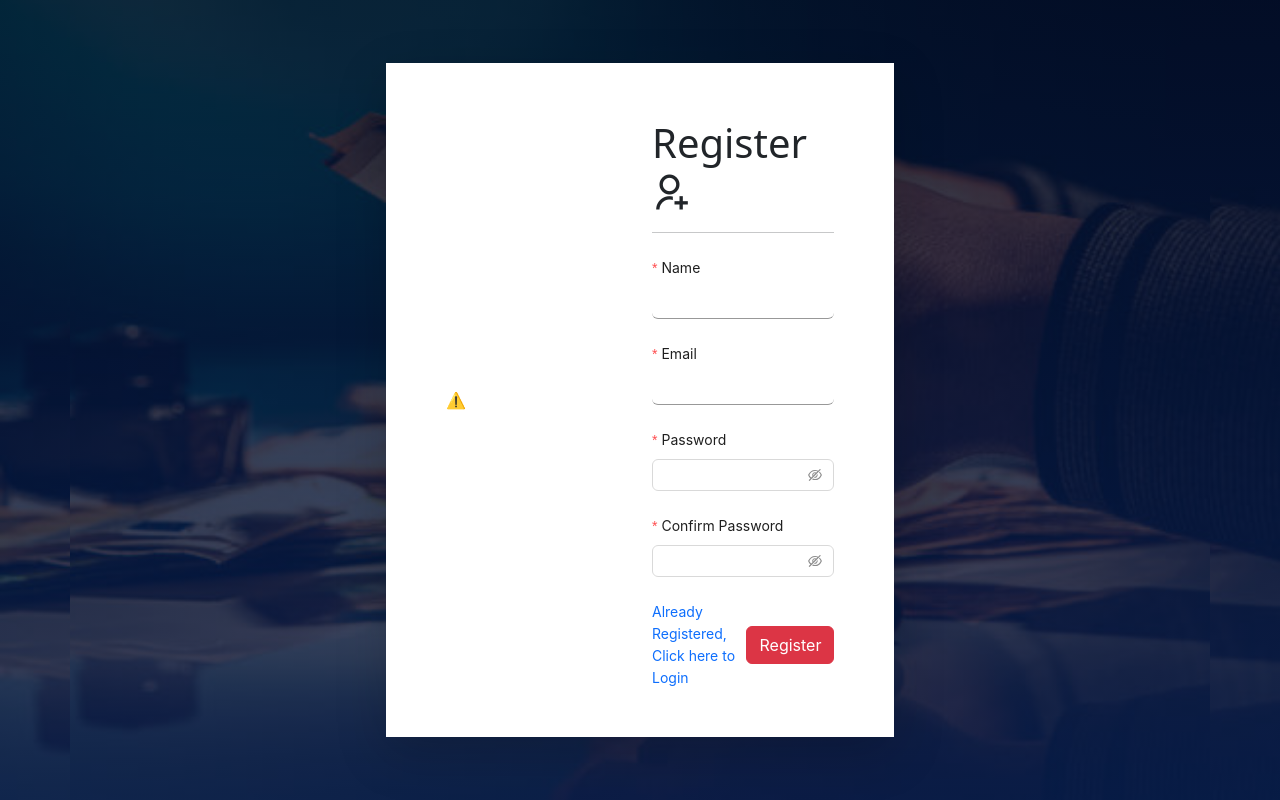
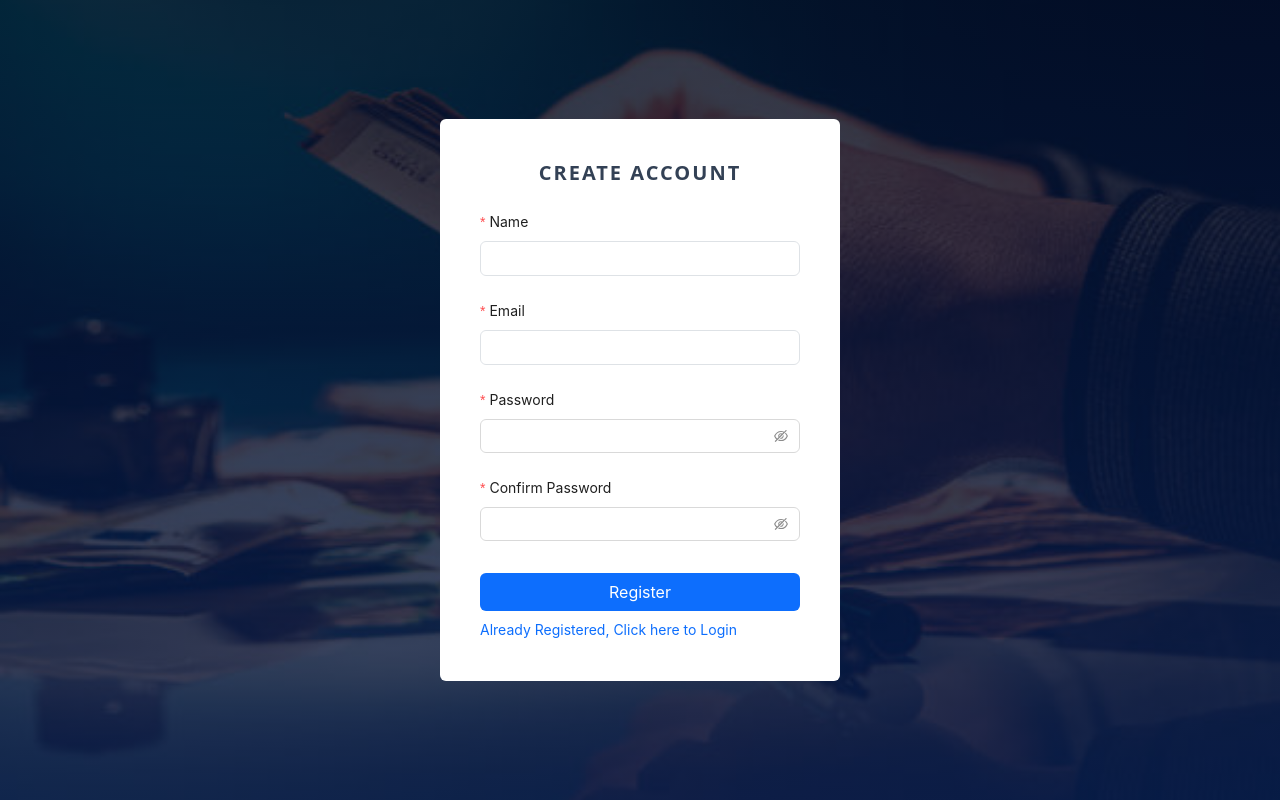
Before and after one commit to hanad124/expense-tracker, a React (Create React App) app in the folder frontend/: page /register in a window 1280 px wide. Built offline with nearby package versions, Linux system fonts and the light colour scheme; no server answers.

Commit message:
(style): Updated & changed Register page UI.

```diff
--- a/frontend/src/pages/Login.js
+++ b/frontend/src/pages/Login.js
@@ -39,16 +39,17 @@ function Login() {
     }
   };
   return (
-    <div className="md:p-5 pd-1  " data-aos="fade-up">
+    <div className="md:p-5  " data-aos="fade-up">
       <div className=" w-full flex justify-center">
         <div className="bg-white max-w-fit p-10 rounded-md">
           <div data-aos="" className="">
-            <h1 className="flex items-center text-center gap-2 ">
-              <HiOutlineCreditCard className="text-3xl text-slate-700" />
-              <span className="md:text-2xl font-bold text-slate-700 tracking-widest">
-                EXPENSE TRACKER
-              </span>
-            </h1>
+            {/* <h1 className="flex items-center text-center gap-2 "> */}
+            {/* <HiOutlineCreditCard className="text-3xl text-slate-700" /> */}
+            <p className="text-2xl font-bold text-slate-700 tracking-widest uppercase">
+              {/* EXPENSE TRACKER */}
+              login
+            </p>
+            {/* </h1> */}
             <h1 className="text-xl text-left font-bold text-slate-600 mt-4 tracking-widest">
               Welcome Back 👋
             </h1>
@@ -71,7 +72,7 @@ function Login() {
               ]}
             >
               <Input
-                className="border focus:border-blue-600 py-[7px] "
+                className="border focus:border-blue-600 py-[7px] w-full md:min-w-80 h-full  "
                 placeholder="email@gmail.com"
               />
             </Form.Item>
@@ -86,7 +87,7 @@ function Login() {
               ]}
             >
               <Input.Password
-                className=" py-[7px] "
+                className=" py-[7px] w-full md:min-w-80 h-full "
                 placeholder="* * * * * *"
               />
             </Form.Item>{" "}
--- a/frontend/src/pages/Register.js
+++ b/frontend/src/pages/Register.js
@@ -1,104 +1,128 @@
-import React from 'react'
-import {Container, Row, Col} from 'react-bootstrap'
-import {Form, Input, message} from 'antd'
-import {Link, useNavigate} from 'react-router-dom'
-import { registerUser } from '../apicalls/users';
+import React from "react";
+import { Container, Row, Col } from "react-bootstrap";
+import { Form, Input, message } from "antd";
+import { Link, useNavigate } from "react-router-dom";
+import { registerUser } from "../apicalls/users";
+import { HiOutlineCreditCard } from "react-icons/hi";
 
 function Register() {
   const navigate = useNavigate();
   const validateMessages = {
-        required: '${label} is required!',
+    required: "${label} is required!",
     types: {
-          email: 'Entered ${label} is not a valid email!',
+      email: "Entered ${label} is not a valid email!",
     },
   };
-  const onFinish = async(values) => {
+  const onFinish = async (values) => {
     const userObj = {
       name: values.name,
       email: values.email,
       password: values.password,
-     }
-     try{
-       if(values.password===values.confirmPassword){
-        message.loading("Registering New User...",0.5)
+    };
+    try {
+      if (values.password === values.confirmPassword) {
+        message.loading("Registering New User...", 0.5);
         const response = await registerUser(userObj);
-        if(response.success){
-            setTimeout(()=>{
+        if (response.success) {
+          setTimeout(() => {
             message.success(response.message);
             navigate("/login");
-            },500)
+          }, 500);
+        } else {
+          setTimeout(() => {
+            message.error(response.message);
+          }, 500);
         }
-        else{
-            setTimeout(()=>{
-                message.error(response.message);
-            },500)
+      } else {
+        setTimeout(() => {
+          message.error("Entered Passwords don't match.");
+        }, 500);
       }
+    } catch (error) {
+      setTimeout(() => {
+        message.error(error.message);
+      }, 500);
     }
-       else{
-        setTimeout(()=>{
-            message.error("Entered Passwords don't match.");
-        },500)
-       }
-     }
-     catch(error){
-        setTimeout(()=>{
-            message.error(error.message);
-        },500)
-     }
-  }
+  };
   return (
-    <Container className='p-5 register' data-aos="fade-up">
-       <Row className='d-flex justify-content-center align-items-center shadow-lg p-5 bg-white' data-aos="fade-down">
-        <Col md={6}>
-         <div data-aos="fade-up">
-         {/* <lottie-player src="https://assets7.lottiefiles.com/packages/lf20_cohxzcyi.json"  background="transparent"  speed="1"  style={{width:"80%",height:"80%"}}  loop  autoplay></lottie-player> */}
-         <lottie-player src="https://assets4.lottiefiles.com/packages/lf20_yqyt4zdn.json"  background="transparent"  speed="1"  style={{width:"80%",height:"80%"}}  loop  autoplay></lottie-player>
+    <Container className=" md:p-5" data-aos="fade-up">
+      <div data-aos="fade-down" className=" w-full flex justify-center">
+        <div className="bg-white max-w-fit p-10 rounded-md">
+          <div data-aos="" className="">
+            <p className="text-2xl md:text-xl text-center font-bold text-slate-700 tracking-widest uppercase px-3">
+              create account
+            </p>
           </div>
-        </Col>
-        <Col md={6}>
-            <div data-aos="fade-up" className='mt-2'>
-            <h1>Register <i className="ri-user-add-line"></i></h1>
-            <hr/>
-            </div>
-            <Form layout="vertical" className='mt-4' onFinish={onFinish} validateMessages={validateMessages}>
-                <Form.Item label="Name" name="name" data-aos="fade-up" rules={[{
-                  required: true,
-                 },
-                ]}>
-                    <Input/>
-                </Form.Item>
-                <Form.Item label="Email" name="email" data-aos="fade-up" rules={[{
-                  required: true,
-                  type: 'email'
-                 },
-                ]}>
-                    <Input />
-                </Form.Item>
-                <Form.Item label="Password" name="password" data-aos="fade-up"
-                 rules={[{
+          <Form
+            layout="vertical"
+            className="mt-4"
+            onFinish={onFinish}
+            validateMessages={validateMessages}
+          >
+            <Form.Item
+              label="Name"
+              name="name"
+              data-aos="fade-up"
+              className=""
+              rules={[
+                {
                   required: true,
                 },
               ]}
             >
-                    <Input.Password/>
+              <Input className="w-full md:min-w-80 h-full border py-2 " />
             </Form.Item>
-                <Form.Item label="Confirm Password" name="confirmPassword" data-aos="fade-up"
-                 rules={[{
+            <Form.Item
+              label="Email"
+              name="email"
+              data-aos="fade-up"
+              rules={[
+                {
+                  required: true,
+                  type: "email",
+                },
+              ]}
+            >
+              <Input className="w-full md:min-w-80 h-full border py-2 " />
+            </Form.Item>
+            <Form.Item
+              label="Password"
+              name="password"
+              data-aos="fade-up"
+              rules={[
+                {
                   required: true,
                 },
               ]}
             >
-                    <Input.Password/>
+              <Input.Password className="w-full md:min-w-80 h-full py-[5px]" />
             </Form.Item>
-                <div className='d-flex justify-content-between align-items-center' data-aos="fade-up">
+            <Form.Item
+              label="Confirm Password"
+              name="confirmPassword"
+              data-aos="fade-up"
+              rules={[
+                {
+                  required: true,
+                },
+              ]}
+            >
+              <Input.Password className="w-full md:min-w-80 h-full py-[5px]" />
+            </Form.Item>{" "}
+            <button
+              className="primary btn bg-primary text-white w-full mt-2"
+              type="submit"
+            >
+              Register
+            </button>
+            <div className="flex justify-between align-center mt-2">
               <Link to="/login">Already Registered, Click here to Login</Link>
-                  <button className='primary btn btn-danger' type="submit">Register</button>
             </div>
           </Form>
-        </Col>
-       </Row>
+        </div>
+      </div>
     </Container>
-  )
+  );
 }
 
-export default Register
+export default Register;
```
Lines whose indentation alone changed are shown as unchanged.
